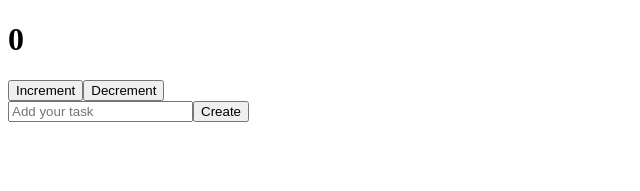
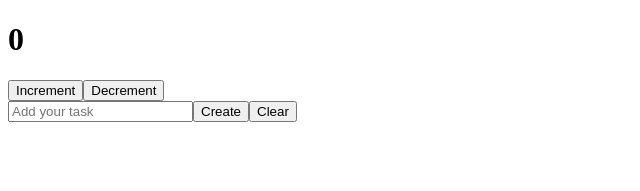
Before and after one commit to anandku06/ReactJs_Leveling, a React (Vite) app in the folder React_learns/: page / in a window 1280 px wide. Shown: the top 191 px of the page, without its empty margins (0-640 px from the left). Built offline with nearby package versions, Linux system fonts and the light colour scheme.

Commit message:
add ToDoList component; implement localStorage for task storage and add clear button functionality

```diff
--- a/React_learns/src/components/ToDoList.jsx
+++ b/React_learns/src/components/ToDoList.jsx
@@ -9,6 +9,7 @@ const ToDoList = () => {
 
     if (inValue.trim()) {
       setTasks([...tasks, inValue.trim()]);
+      localStorage.setItem("todo", JSON.stringify(inValue.trim()));
       setInValue("");
     }
   };
@@ -25,6 +26,7 @@ const ToDoList = () => {
         />
 
         <button type="submit">Create</button>
+        <button onClick={() => setTasks([])}>Clear</button>
       </form>
       <div>
         <ul>
```
